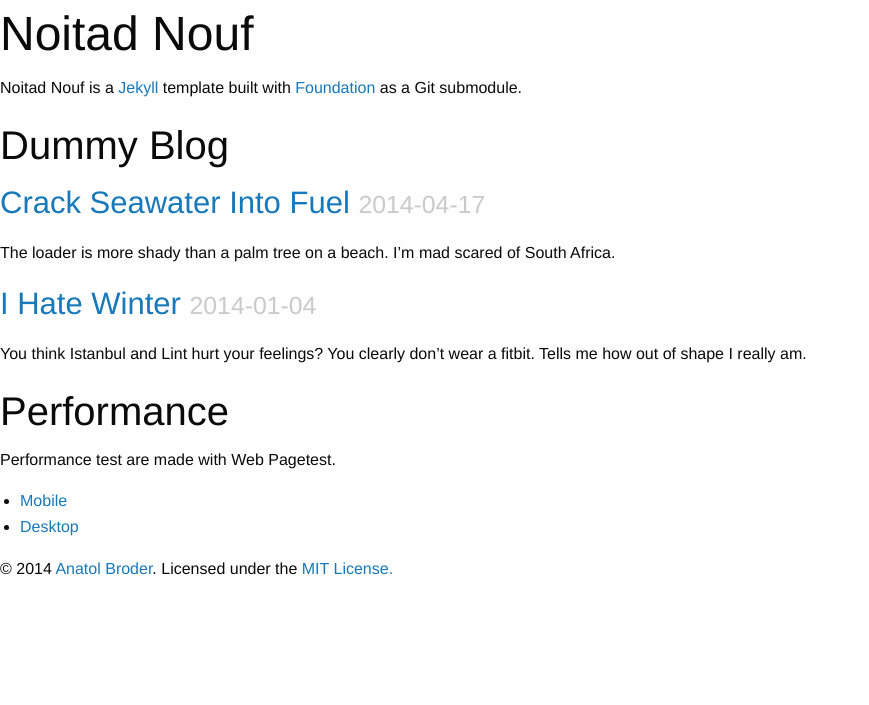
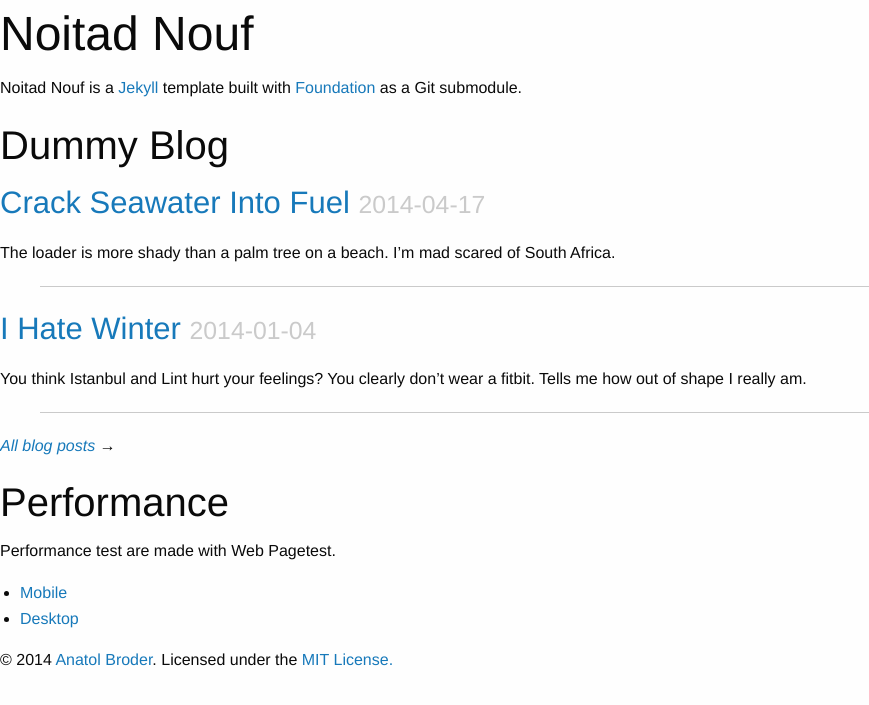
Before and after one commit to doktorbro/jekyll-noita, a Jekyll site: the page built from index.html, in a window 1280 px wide. Shown: the top 705 px of the page, without its empty margins (0-869 px from the left). Built offline with Jekyll 4.4.1, drawn with Linux system fonts in a browser that asks for light colours; nearby versions of some CDN libraries; library files that are not in the unit come from our copies.

Commit message:
Add link to blog

```diff
--- a/index.html
+++ b/index.html
@@ -12,8 +12,11 @@ with <a href="http://foundation.zurb.com/">Foundation</a> as a Git submodule.</p
 <div class="post-short">
   <h3><a href="{{ post.url }}">{{ post.title }}</a> <small>{{ post.date | date: '%F' }}</small></h3>
   <p>{{ post.description | markdownify }}</p>
+  <hr>
 </div>
 {% endfor %}
+
+<p><em><a href="/blog/">All blog posts</a></em>&nbsp;&rarr;</p>
 
 <h2>Performance</h2>
 
```
